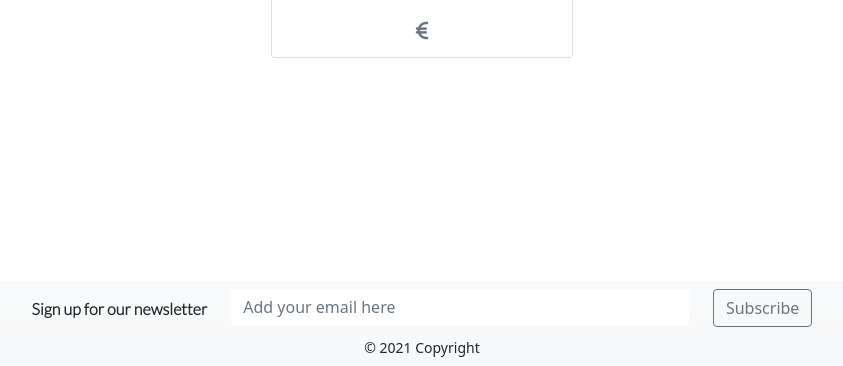
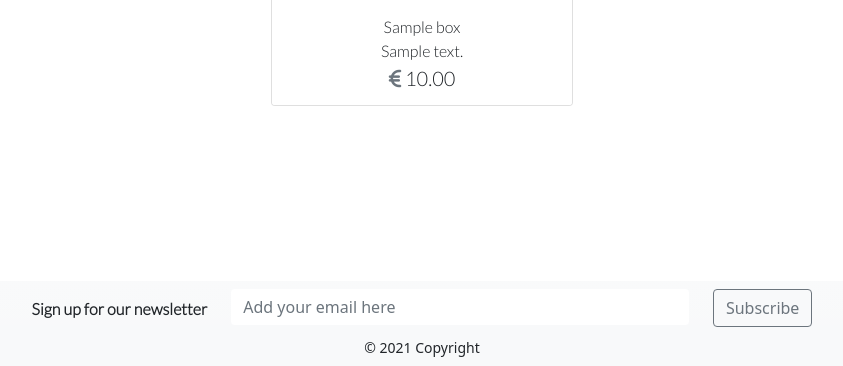
Before and after one commit to nandabritto/PP5, a Django app: page /products/ in a window 1280 px wide. Shown: the part 434-800 px from the top of the page, without its empty margins (218-1061 px from the left). Run offline with Django 3.2, Linux system fonts and the light colour scheme; tables that the repository leaves empty hold one stand-in row (values such as "Sample post"); grey boxes marked "Sample" are stand-in pictures; some libraries are stand-ins or nearby versions.

Commit message:
Add filter on product form and views

```diff
--- a/products/templates/products/product_detail.html
+++ b/products/templates/products/product_detail.html
@@ -18,13 +18,13 @@
 
 <div class="card col-8 d-flex mx-auto my-4 ">
     <div class="row g-0 ">
-        <h2 class="card-title text-center w-100 m-2"><strong>Box {{ box.boxname }}</strong></h2>
+        <h2 class="card-title text-center w-100 m-2"><strong>Box {{ box.box_name }}</strong></h2>
         <div class="col-md-8 col-lg-5 d-flex align-items-center p-2 ">
             <img src="{{ box.image.url }}" class="rounded-3 w-100 " alt="{{ box.image }}">
         </div>
         <div class="col-md-8 col-lg-7">
             <div class="card-body ">
-                <p class="card-text text-center">{{ box.description }}</p>
+                <p class="card-text text-center">{{ box.box_description }}</p>
 
 
                 <form class="product_options" action="" method="post">
@@ -36,7 +36,7 @@
                 <div class="m-3 p-3">
                     <p id="displayvalues" class= "text-start"> Your choices for the box are: </p>
                 </div>
-                <p class="card-text text-center"><bold><i class="fa fa-eur text-muted" aria-hidden="true"></i> {{ box.price }}</bold></p>
+                <p class="card-text text-center"><bold><i class="fa fa-eur text-muted" aria-hidden="true"></i> {{ box.box_price }}</bold></p>
             </div>
         </div>
     </div>
--- a/products/templates/products/products.html
+++ b/products/templates/products/products.html
@@ -22,24 +22,24 @@
   {% for box in boxes %}
       <div class="col-sm-6 col-md-5 col-lg-4 col-xl-3 col-10 gy-4">
           <div class="card border-1">
-              {% if box.image %}
-              <a href="{% url 'product_details' box.id%}">
-                  <img class="card-img-top img-fluid" src="{{ box.image.url }}" alt="{{ box.boxname }}">
+              {% if box.box_image %}
+              <a href="{% url 'product_details' box.id %}">
+                  <img class="card-img-top img-fluid" src="{{ box.box_image.url }}" alt="{{ box.box_name }}">
               </a>
               {% else %}
-              <a href="{% url 'product_details' %}">
-                  <img class="card-img-top img-fluid" src="{{ MEDIA_URL }}noimage.png" alt="{{ box.boxname }}">
+              <a href="">
+                  <img class="card-img-top img-fluid" src="{{ MEDIA_URL }}noimage.png" alt="{{ box.box_name }}">
               </a>
               {% endif %}
               <div class="card-body pb-0">
-                  <p class="mb-0">{{ box.boxname }}</p>
-                  <p class="mb-0">{{ box.description }}</p>
+                  <p class="mb-0">{{ box.box_name }}</p>
+                  <p class="mb-0">{{ box.box_description }}</p>
               </div>
               <div class="card-footer bg-white pt-0 border-0 text-left">
                   <div class="row">
                       <div class="col">
                           <p class="lead mb-0 text-left font-weight-bold"><i class="fa fa-eur text-muted" aria-hidden="true"></i>
-                            {{ box.price }}</p>
+                            {{ box.box_price }}</p>
 
                           <p class="small mt-1 mb-0">
                               <a class="text-muted" href="">
--- a/products/urls.py
+++ b/products/urls.py
@@ -3,7 +3,7 @@
 from . import views
 
 urlpatterns = [
-    path('', views.products, name='products'),
+    path('', views.boxes, name='boxes'),
     path("product_details/<int:pk>", views.product_detail, name="product_details")
 
 ]
--- a/products/views.py
+++ b/products/views.py
@@ -1,18 +1,20 @@
 from django.shortcuts import render, get_object_or_404
-from .models import Product
+from .models import Product, Box, Product_On_Box
 from .forms import ProductChoicesForm
 
-def products(request):
-    boxes = Product.objects.all()
+def boxes(request):
+    boxes = Box.objects.all()
+
 
     return render(request, 'products/products.html', {'boxes':boxes})
 
 def product_detail(request, pk):
 
-    box = get_object_or_404(Product, pk=pk)
+    box = get_object_or_404(Box, pk=pk)
     context = {
         'box': box,
     }
-    context['form']= ProductChoicesForm()
+    context['form']= ProductChoicesForm(pk)
+
 
     return render(request, 'products/product_detail.html', context)
--- a/templates/includes/navbar.html
+++ b/templates/includes/navbar.html
@@ -25,9 +25,9 @@
                         Products
                     </a>
                     <ul class="dropdown-menu" aria-labelledby="navbarDropdownMenuLink">
-                        <li><a class="dropdown-item" href="{% url 'products' %}">All</a></li>
-                        <li><a class="dropdown-item" href="{% url 'product_details' 2 %}">Brazilian Box</a></li>
-                        <li><a class="dropdown-item" href="{% url 'product_details' 1%}">Spanish Box</a></li>
+                        <li><a class="dropdown-item" href="{% url 'boxes' %}">All</a></li>
+                        <li><a class="dropdown-item" href="{% url 'product_details' 1 %}">Brazilian Box</a></li>
+                        <li><a class="dropdown-item" href="{% url 'product_details' 2  %}">Spanish Box</a></li>
                         <li><a class="dropdown-item" href="#">Asian Box</a></li>
                     </ul>
                 </li>
@@ -37,7 +37,7 @@
                 <li class="nav-item dropdown">
                     <a class="nav-link" href="#" id="navbarDropdownMenuLink" role="button"
                         data-bs-toggle="dropdown" aria-expanded="false"><i class="fas fa-user fa-lg text-dark "></i>
-
+                        Account
                     </a>
                     <ul class="dropdown-menu dropdown-menu-end">
                         {% if request.user.is_authenticated %}
```
Also changed, not shown: products/forms.py (+15 -2 lines).
